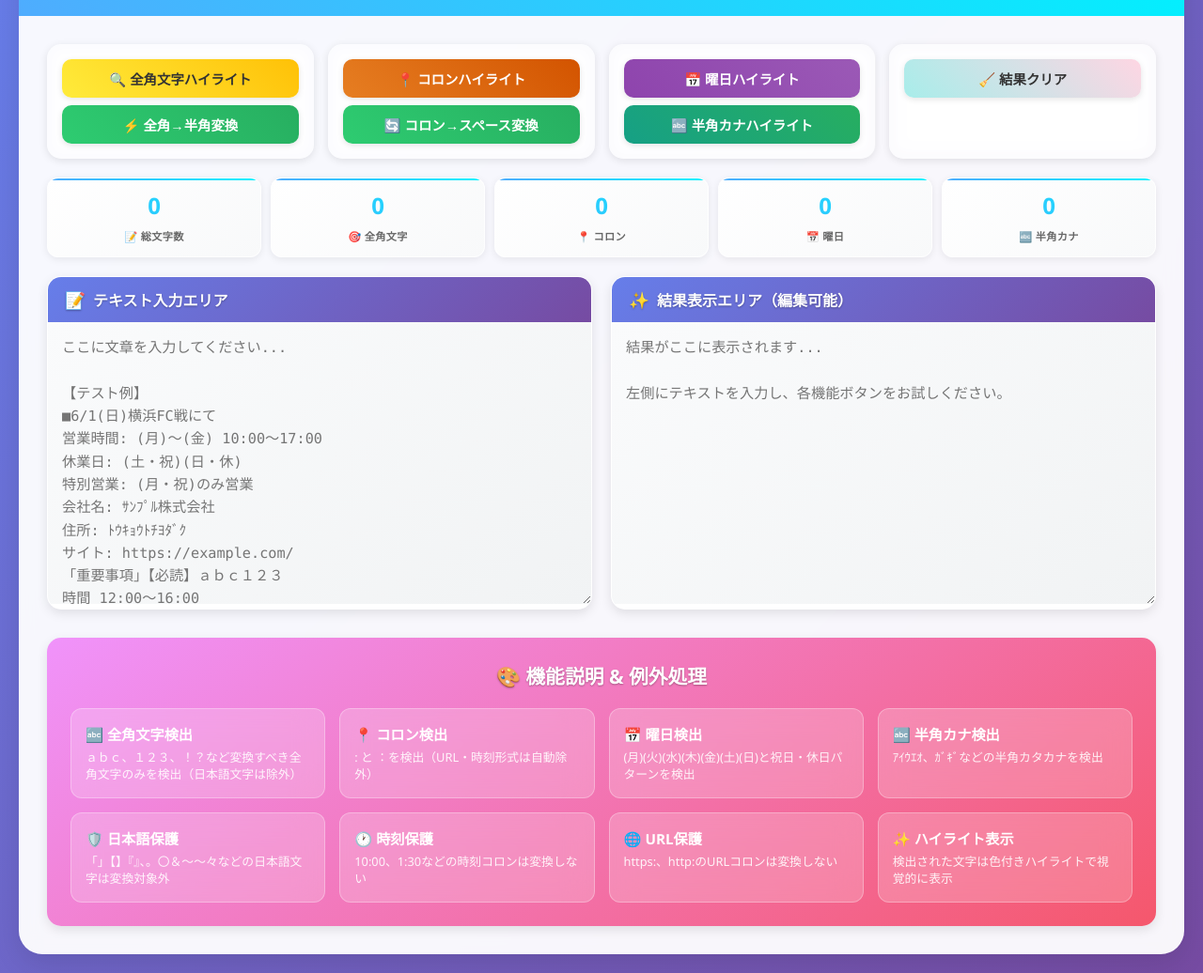
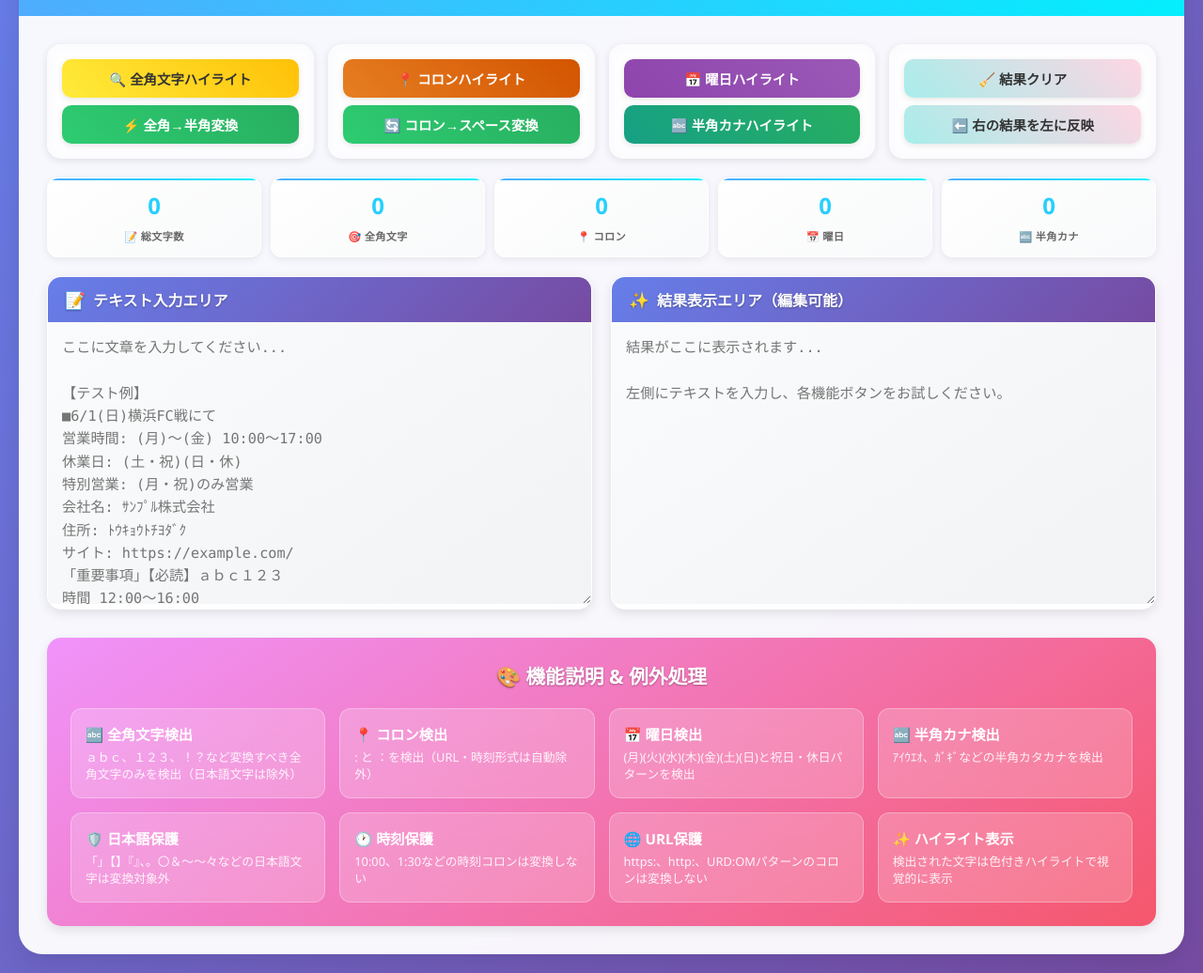
Before and after one commit to silovar-uk/pratchecker, a plain HTML site: page index.html in a window 1280 px wide. Shown: the part 84-1120 px from the top of the page at 94% size. Drawn offline with Linux system fonts and the light colour scheme.

Commit message:
Add files via upload

```diff
--- a/index.html
+++ b/index.html
@@ -4,7 +4,6 @@
     <meta charset="UTF-8">
     <meta name="viewport" content="width=device-width, initial-scale=1.0">
     <title>PR@文字チェッカー</title>
-    <link rel="icon" href="favicon.png" type="type=image/png" />
     <style>
         :root {
             --primary: linear-gradient(135deg, #667eea 0%, #764ba2 100%);
@@ -523,6 +522,9 @@
                     <button class="btn btn-clear" onclick="app.clearResults()">
                         🧹 結果クリア
                     </button>
+                    <button class="btn btn-clear" onclick="app.reflectResult()">
+                        ⬅️ 右の結果を左に反映
+                    </button>
                 </div>
             </div>
 
@@ -572,6 +574,7 @@
 サイト: https://example.com/
 「重要事項」【必読】ａｂｃ１２３
 時間 12:00〜16:00
+URD:OM
 
 数千文字の長文でも瞬時に処理します！"
                         oninput="app.updateStats()"
@@ -626,7 +629,7 @@
                     </div>
                     <div class="legend-item">
                         <div class="legend-title">🌐 URL保護</div>
-                        <div class="legend-desc">https:、http:のURLコロンは変換しない</div>
+                        <div class="legend-desc">https:、http:、URD:OMパターンのコロンは変換しない</div>
                     </div>
                     <div class="legend-item">
                         <div class="legend-title">✨ ハイライト表示</div>
@@ -712,7 +715,7 @@
                         zenkaku++;
                     }
 
-                    if ((char === ':' || char === '：') && !this.isTimeFormat(text, i) && !this.isHttpUrl(text, i)) {
+                    if ((char === ':' || char === '：') && !this.isTimeFormat(text, i) && !this.isUrlPattern(text, i)) {
                         colon++;
                     }
 
@@ -738,6 +741,46 @@
                 var code = char.charCodeAt(0);
                 return (code >= 0xFF01 && code <= 0xFF5E) ||
                        (code >= 0x3000 && code <= 0x303F && exceptions.indexOf(char) === -1);
+            },
+
+            isTimeFormat: function(text, index) {
+                var leftHasNumber = false;
+                var i = index - 1;
+                while (i >= 0 && /[0-9０-９]/.test(text.charAt(i))) {
+                    leftHasNumber = true;
+                    i--;
+                }
+
+                var rightHasNumber = false;
+                if (index + 2 < text.length) {
+                    var rightPart = text.substring(index + 1, index + 3);
+                    if (/^[0-9０-９]{2}$/.test(rightPart)) {
+                        rightHasNumber = true;
+                    }
+                }
+
+                return leftHasNumber && rightHasNumber;
+            },
+
+            isUrlPattern: function(text, index) {
+                // HTTP/HTTPS チェック
+                if (index >= 4) {
+                    var before5 = text.substring(index - 4, index + 1);
+                    if (before5 === 'http:' || before5 === 'HTTP:') return true;
+                }
+                if (index >= 5) {
+                    var before6 = text.substring(index - 5, index + 1);
+                    if (before6 === 'https:' || before6 === 'HTTPS:') return true;
+                }
+
+                // URD:OM パターンチェック
+                // URD:OM は5文字、コロンは3番目（0ベース）
+                if (index >= 3 && index + 2 < text.length) {
+                    var pattern = text.substring(index - 3, index + 3);
+                    if (pattern === 'URD:OM' || pattern === 'urd:om') return true;
+                }
+
+                return false;
             },
 
             showLoading: function() {
@@ -849,37 +892,6 @@
                 }, 300);
             },
 
-            isTimeFormat: function(text, index) {
-                var leftHasNumber = false;
-                var i = index - 1;
-                while (i >= 0 && /[0-9０-９]/.test(text.charAt(i))) {
-                    leftHasNumber = true;
-                    i--;
-                }
-
-                var rightHasNumber = false;
-                if (index + 2 < text.length) {
-                    var rightPart = text.substring(index + 1, index + 3);
-                    if (/^[0-9０-９]{2}$/.test(rightPart)) {
-                        rightHasNumber = true;
-                    }
-                }
-
-                return leftHasNumber && rightHasNumber;
-            },
-
-            isHttpUrl: function(text, index) {
-                if (index >= 4) {
-                    var before5 = text.substring(index - 4, index + 1);
-                    if (before5 === 'http:' || before5 === 'HTTP:') return true;
-                }
-                if (index >= 5) {
-                    var before6 = text.substring(index - 5, index + 1);
-                    if (before6 === 'https:' || before6 === 'HTTPS:') return true;
-                }
-                return false;
-            },
-
             highlightColons: function() {
                 var text = document.getElementById('inputText').value;
                 if (!text.trim()) {
@@ -899,7 +911,7 @@
                         var char = text.charAt(i);
 
                         if (char === ':' || char === '：') {
-                            if (self.isTimeFormat(text, i) || self.isHttpUrl(text, i)) {
+                            if (self.isTimeFormat(text, i) || self.isUrlPattern(text, i)) {
                                 result += self.escapeHtml(char);
                                 skipCount++;
                             } else {
@@ -951,7 +963,7 @@
                         var char = text.charAt(i);
 
                         if (char === ':' || char === '：') {
-                            if (self.isTimeFormat(text, i) || self.isHttpUrl(text, i)) {
+                            if (self.isTimeFormat(text, i) || self.isUrlPattern(text, i)) {
                                 result += char;
                                 skipCount++;
                             } else {
@@ -1099,6 +1111,31 @@
                 if (!this.isInputMode) {
                     this.enableEdit();
                 }
+            },
+
+            reflectResult: function() {
+                var rightText = document.getElementById('outputArea').value;
+                if (!rightText.trim()) {
+                    alert('右側の結果エリアに反映するテキストがありません');
+                    return;
+                }
+
+                // 確認ダイアログ
+                if (confirm('右側の結果を左側の入力エリアに反映しますか？\n（現在の入力内容は上書きされます）')) {
+                    document.getElementById('inputText').value = rightText;
+                    this.updateStats();
+
+                    // 編集モードに戻す
+                    if (!this.isInputMode) {
+                        this.enableEdit();
+                    }
+
+                    // 成功メッセージ
+                    this.showMessage('leftMessage', '✅ 右側の結果を左側に反映しました');
+
+                    // フォーカスを左側に移動
+                    document.getElementById('inputText').focus();
+                }
             }
         };
 
```
